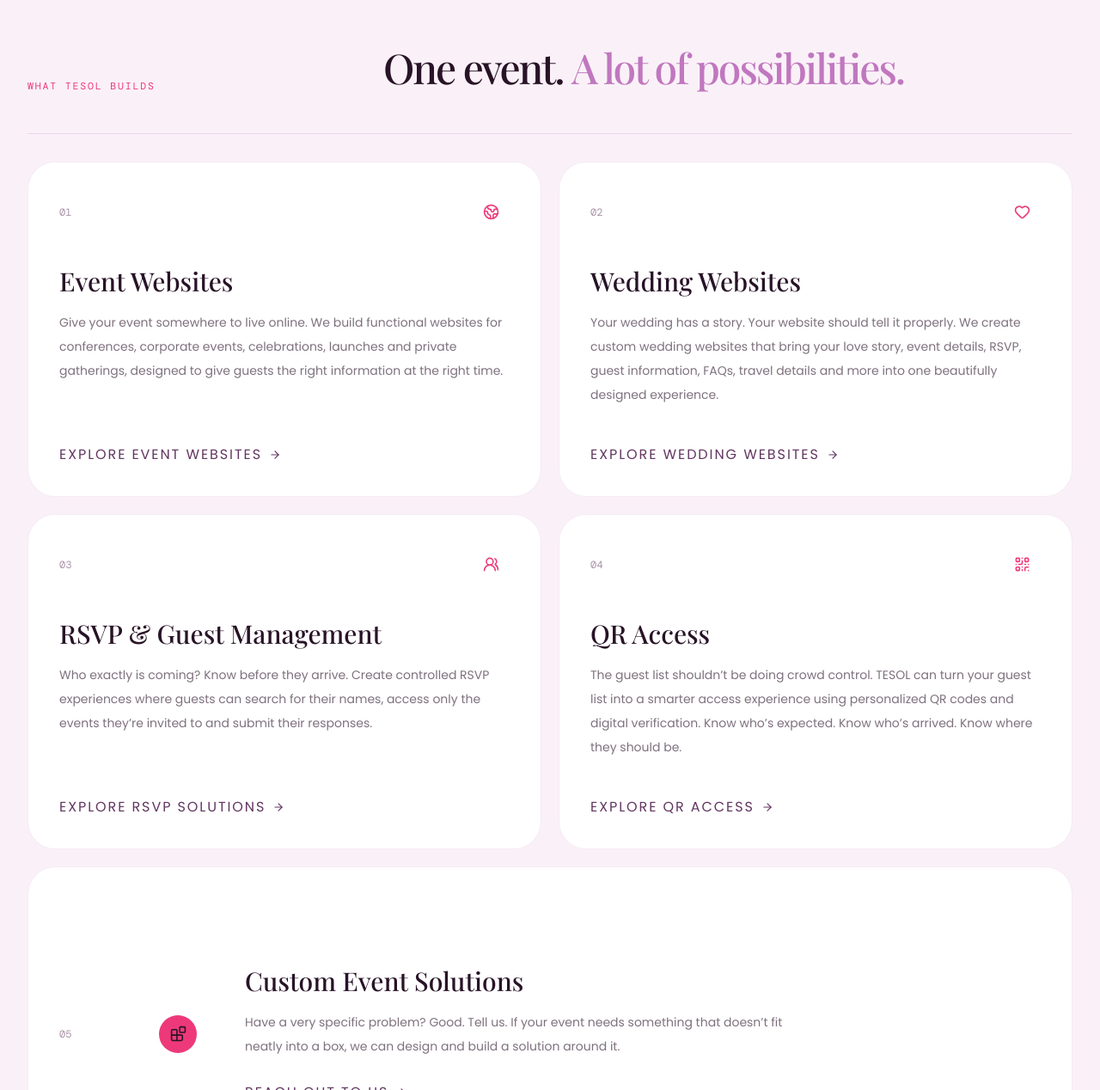
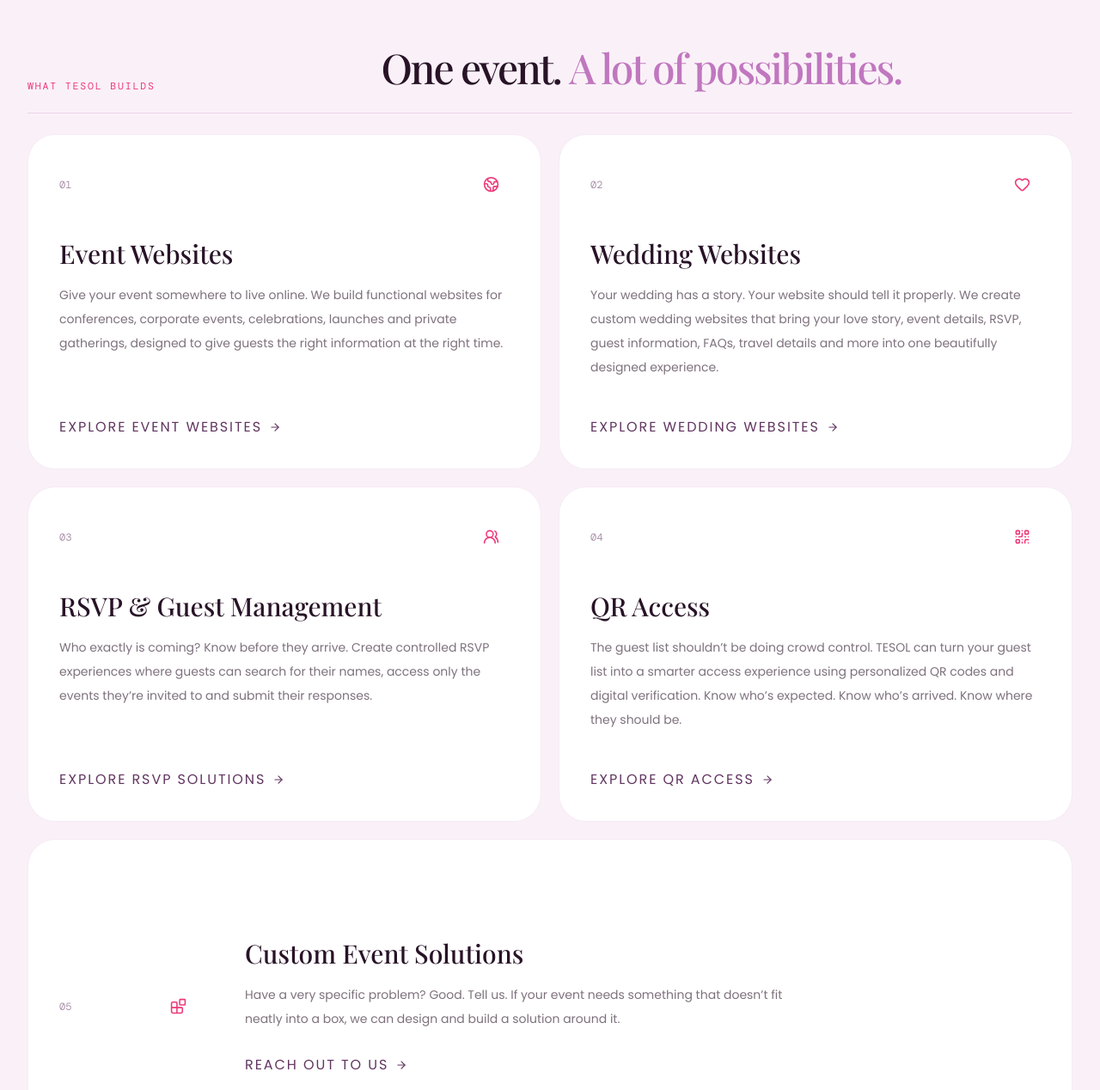
Before and after one commit to tolzzyyy/tesolhq, a React (Vite) app: page / in a window 1280 px wide. Shown: the part 1532-2800 px from the top of the page at 86% size. Built offline with nearby package versions, Linux system fonts and the light colour scheme; a web font is replaced by a local one.

Commit message:
last fix

```diff
--- a/src/pages/HomePage.jsx
+++ b/src/pages/HomePage.jsx
@@ -97,7 +97,7 @@ function InquiryForm() {
         </label>
       </div>
       <label className="eyebrow mt-7 block text-ink/60">
-        Tell us about your event
+        Tell us about your event.
         <textarea className={`${fieldClass} min-h-24 resize-y`} name="message" placeholder="Your event, guest count and the problem you need to solve..." required />
       </label>
       <button type="submit" className="mt-8 inline-flex w-full items-center justify-center gap-2 rounded-full bg-berry px-6 py-4 text-sm font-semibold text-white transition hover:-translate-y-0.5 hover:bg-wine sm:w-auto">
@@ -119,7 +119,7 @@ export default function HomePage() {
               Building Digital Solutions For <span className="block italic text-berry sm:inline">Every Event.</span>
             </motion.h1>
             <motion.p initial={{ opacity: 0 }} animate={{ opacity: 1 }} transition={{ delay: 0.48, duration: 0.6 }} className="mt-7 max-w-xl text-sm leading-7 text-ink/65 sm:text-base">
-              TESOL delivers innovative digital solutions that bring together design and technology to create seamless, memorable event experiences.
+              <strong className="font-bold text-ink">TESOL</strong> delivers innovative digital solutions that bring together design and technology to create seamless, memorable event experiences.
             </motion.p>
             <motion.div initial={{ opacity: 0 }} animate={{ opacity: 1 }} transition={{ delay: 0.58, duration: 0.6 }} className="mt-8 flex flex-wrap gap-3">
               <a href="#inquire" className="inline-flex items-center gap-2 rounded-full bg-berry px-6 py-4 text-sm font-semibold text-white transition hover:-translate-y-0.5 hover:bg-wine">
@@ -149,10 +149,10 @@ export default function HomePage() {
       </section>
 
       <section className="bg-cream py-24 lg:py-32">
-        <div className="page-shell grid gap-14 lg:grid-cols-[0.8fr_1.2fr] lg:gap-24">
+        <div className="page-shell grid gap-12 lg:grid-cols-[0.8fr_1.2fr] lg:gap-24">
           <motion.div {...reveal}>
             <p className="eyebrow text-berry">The big idea</p>
-            <h2 className="display-title mt-6 text-[clamp(1.125rem,5.6vw,1.5rem)] text-ink sm:text-5xl"><span className="whitespace-nowrap sm:whitespace-normal">Behind every great event is <span className="italic text-wine">a lot of</span></span>{' '}<span className="block italic text-wine sm:inline">moving parts.</span></h2>
+            <h2 className="display-title mt-6 text-[clamp(1.2rem,5.8vw,1.5625rem)] text-ink sm:text-5xl"><span className="whitespace-nowrap sm:whitespace-normal">Behind every great event is <span className="italic text-wine">a lot of</span></span>{' '}<span className="block italic text-wine sm:inline">moving parts.</span></h2>
           </motion.div>
 
           <motion.div {...reveal}>
@@ -169,19 +169,19 @@ export default function HomePage() {
 
       <section className="bg-parchment py-24 lg:py-32">
         <div className="page-shell">
-          <motion.div {...reveal} className="grid gap-7 border-b border-wine/25 pb-12 lg:grid-cols-[0.65fr_1.35fr] lg:items-end">
+          <motion.div {...reveal} className="grid gap-6 border-b border-wine/25 pb-6 lg:grid-cols-[0.65fr_1.35fr] lg:items-end">
             <p className="eyebrow text-berry">What TESOL builds</p>
-            <h2 className="display-title text-[clamp(1.5rem,6.5vw,1.75rem)] text-ink sm:text-5xl">One event. <span className="block italic text-wine sm:inline">A lot of possibilities.</span></h2>
+            <h2 className="display-title text-[clamp(1.625rem,7vw,1.875rem)] text-ink sm:text-5xl">One event. <span className="block italic text-wine sm:inline">A lot of possibilities.</span></h2>
           </motion.div>
 
-          <div className="mt-8 grid gap-5 lg:auto-rows-fr lg:grid-cols-2">
+          <div className="mt-6 grid gap-5 lg:auto-rows-fr lg:grid-cols-2">
             {solutions.map((solution, index) => {
               const Icon = solution.icon
               return (
                 <motion.article key={solution.title} {...reveal} transition={{ ...reveal.transition, delay: (index % 2) * 0.08 }} className={`group flex h-full min-h-[390px] flex-col rounded-[2rem] border border-wine/15 bg-white p-7 transition hover:-translate-y-1 hover:shadow-[0_24px_70px_rgba(98,54,97,0.1)] sm:p-9 ${index === solutions.length - 1 ? 'lg:col-span-2 lg:min-h-[280px] lg:flex-row lg:items-center lg:gap-14' : ''}`}>
                   <div className="flex items-center justify-between lg:min-w-40">
                     <span className="font-mono text-xs text-plum/55">{solution.number}</span>
-                    <span className={`grid size-11 place-items-center ${index < 4 ? 'text-berry' : 'rounded-full bg-berry text-ink'}`}><Icon size={19} /></span>
+                    <span className="grid size-11 place-items-center text-berry"><Icon size={19} /></span>
                   </div>
                   <div className={index === solutions.length - 1 ? 'mt-8 lg:mt-0' : 'mt-10 flex flex-1 flex-col'}>
                     <h3 className="font-display text-2xl text-ink sm:text-3xl">{solution.title}</h3>
@@ -198,7 +198,7 @@ export default function HomePage() {
       <section className="noise overflow-hidden bg-blush py-24 text-ink lg:py-32">
         <div className="page-shell relative z-10">
           <motion.div {...reveal} className="grid items-center gap-12 lg:grid-cols-[0.75fr_1.25fr] lg:gap-20">
-            <h2 className="display-title text-center text-[clamp(1.5rem,6.5vw,1.75rem)] sm:text-5xl">A calm process for a <span className="italic text-berry">remarkable</span> event.</h2>
+            <h2 className="display-title text-center text-[clamp(1.625rem,7vw,1.875rem)] sm:text-5xl">A calm process for a <span className="italic text-berry">remarkable</span> event.</h2>
             <blockquote className="rounded-[2rem] border border-berry/20 bg-white/65 p-8 text-center shadow-[0_24px_70px_rgba(98,54,97,0.08)] sm:p-12">
               <p className="mx-auto max-w-4xl font-display text-2xl leading-[1.35] text-ink sm:text-3xl">“They understood the soul of our celebration, then made every moving part feel entirely effortless.”</p>
               <footer className="mt-8 font-mono text-xs uppercase tracking-[0.16em] text-ink/50">Nnenna &amp; Ade · Ikoyi, Lagos</footer>
@@ -210,7 +210,7 @@ export default function HomePage() {
       <section id="inquire" className="scroll-mt-20 bg-parchment py-24 lg:py-32">
         <div className="page-shell grid gap-12 lg:grid-cols-[0.75fr_1.25fr] lg:gap-20">
           <motion.div {...reveal}>
-            <h2 className="display-title text-xl text-ink sm:text-5xl">Tell us about your events</h2>
+            <h2 className="display-title text-2xl text-ink sm:text-5xl">Tell us about your events.</h2>
           </motion.div>
           <motion.div {...reveal}><InquiryForm /></motion.div>
         </div>
```
